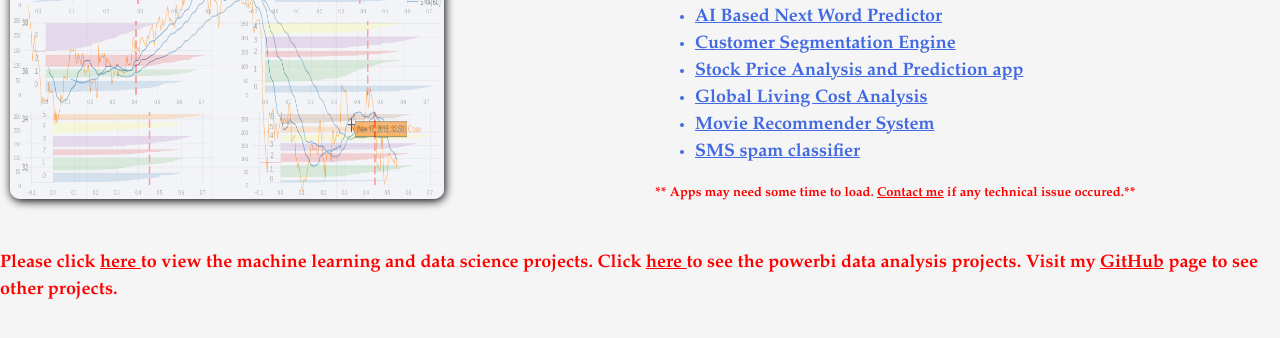
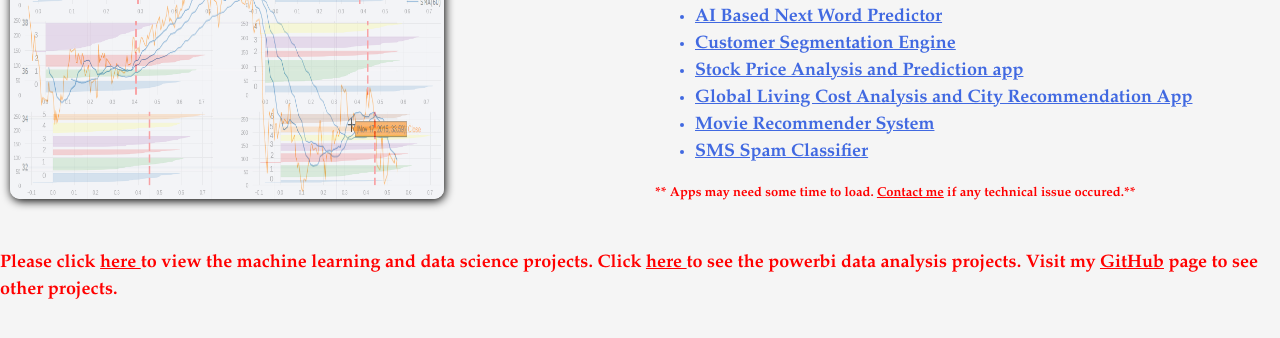
Before and after one commit to gmashik/web, a plain HTML site: page index.html in a window 1280 px wide. Shown: the part 308-646 px from the top of the page. Drawn offline with nearby package versions, Linux system fonts and the light colour scheme.

Commit message:
Update index.html

```diff
--- a/index.html
+++ b/index.html
@@ -78,9 +78,9 @@
       <li><b><a href="https://wordpredictor.herokuapp.com/" target="_blank" rel="noopener noreferrer"> AI Based Next Word Predictor</a></b></li>
       <li><b><a href="https://customersegmentation1.herokuapp.com/" target="_blank" rel="noopener noreferrer"> Customer Segmentation Engine</a></b></li>
       <li><b><a href="https://stockapp1101.herokuapp.com/" target="_blank" rel="noopener noreferrer"> Stock Price Analysis and Prediction app</a></b></li>
-      <li><b><a href="https://globalcostapp.herokuapp.com/" target="_blank" rel="noopener noreferrer"> Global Living Cost Analysis</a></b></li>
+      <li><b><a href="https://globalcostapp.herokuapp.com/" target="_blank" rel="noopener noreferrer"> Global Living Cost Analysis and City Recommendation App</a></b></li>
       <li><b><a href="https://smovierecapp.herokuapp.com/" target="_blank" rel="noopener noreferrer"> Movie Recommender System</a></b></li>
-      <li><b><a href="https://spamdetector1101.herokuapp.com/" target="_blank" rel="noopener noreferrer"> SMS spam classifier</a></b></li>
+      <li><b><a href="https://spamdetector1101.herokuapp.com/" target="_blank" rel="noopener noreferrer"> SMS Spam Classifier</a></b></li>
     </ul>
     <p class="wa" ><b>** Apps may need some time to load. <a href="conme.html"> Contact me</a> if any technical issue occured.**</b></p>
 
```
